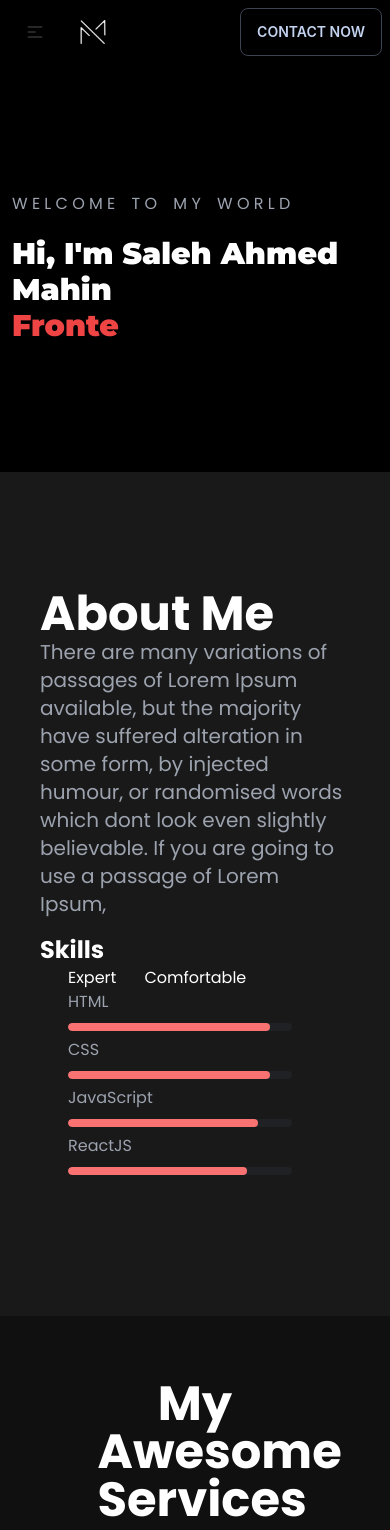
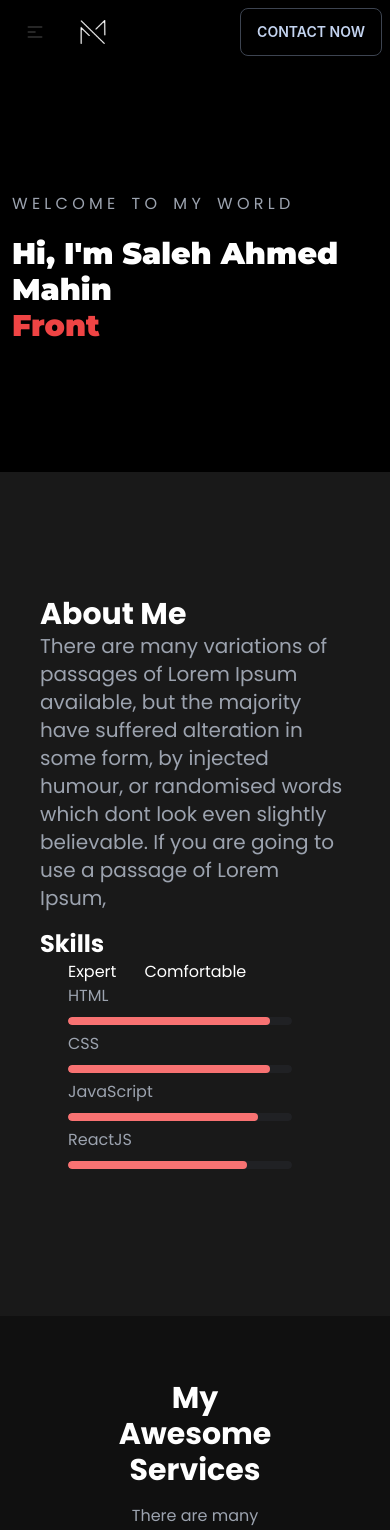
Before and after one commit to SalehAhmed19/my-portfolio, a React (Create React App) app: page / in a window 390 px wide. Shown: the top 1530 px of the page. Built offline with nearby package versions, Linux system fonts and the light colour scheme.

Commit message:
some changes

```diff
--- a/src/Pages/Home/About/About.jsx
+++ b/src/Pages/Home/About/About.jsx
@@ -12,7 +12,9 @@ const About = () => {
         <img src={img} alt="" />
       </div>
       <div className="p-10">
-        <h2 className="font-bold text-5xl font text-white">About Me</h2>
+        <h2 className="font-bold text-3xl lg:text-5xl font text-white">
+          About Me
+        </h2>
         <p className="font text-xl text-gray-400">
           There are many variations of passages of Lorem Ipsum available, but
           the majority have suffered <a href="#">alteration</a> in some form, by
--- a/src/Pages/Home/Blogs/Blogs.jsx
+++ b/src/Pages/Home/Blogs/Blogs.jsx
@@ -3,7 +3,9 @@ import React from "react";
 const Blogs = () => {
   return (
     <div style={{ background: "#101010" }} className="py-20">
-      <h2 className="text-5xl font-bold text-center text-white">Blogs</h2>
+      <h2 className="text-3xl lg:text-5xl font-bold text-center text-white">
+        Blogs
+      </h2>
     </div>
   );
 };
--- a/src/Pages/Home/Contact/Contact.jsx
+++ b/src/Pages/Home/Contact/Contact.jsx
@@ -12,7 +12,7 @@ const Contact = () => {
             alt=""
           />
           <div className="w-full px-3 lg:w-1/2">
-            <h2 className="font text-5xl font-bold text center text-white my-5">
+            <h2 className="font text-3xl lg:text-5xl font-bold text center text-white my-5">
               Hire Me.
             </h2>
             <p className="text-gray-400 font">
--- a/src/Pages/Home/Projects/Projects.jsx
+++ b/src/Pages/Home/Projects/Projects.jsx
@@ -3,7 +3,7 @@ import React from "react";
 const Projects = () => {
   return (
     <div style={{ background: "#191919" }} className="py-20">
-      <h2 className="text-5xl font-bold text-center text-white font">
+      <h2 className="text-3xl lg:text-5xl font-bold text-center text-white font">
         My Latest Projects
       </h2>
       <p className="font text-gray-400 text-center my-5">
--- a/src/Pages/Home/Services/Services.jsx
+++ b/src/Pages/Home/Services/Services.jsx
@@ -11,7 +11,7 @@ const Services = () => {
   return (
     <div style={{ background: "#101010" }} className="pt-16 font py-20">
       <div className="w-1/2 mx-auto text-gray-400">
-        <h2 className="text-5xl font-bold font text-center text-white">
+        <h2 className="text-3xl lg:text-5xl font-bold font text-center text-white">
           My Awesome Services
         </h2>
         <p className="font text-center my-4">
```
